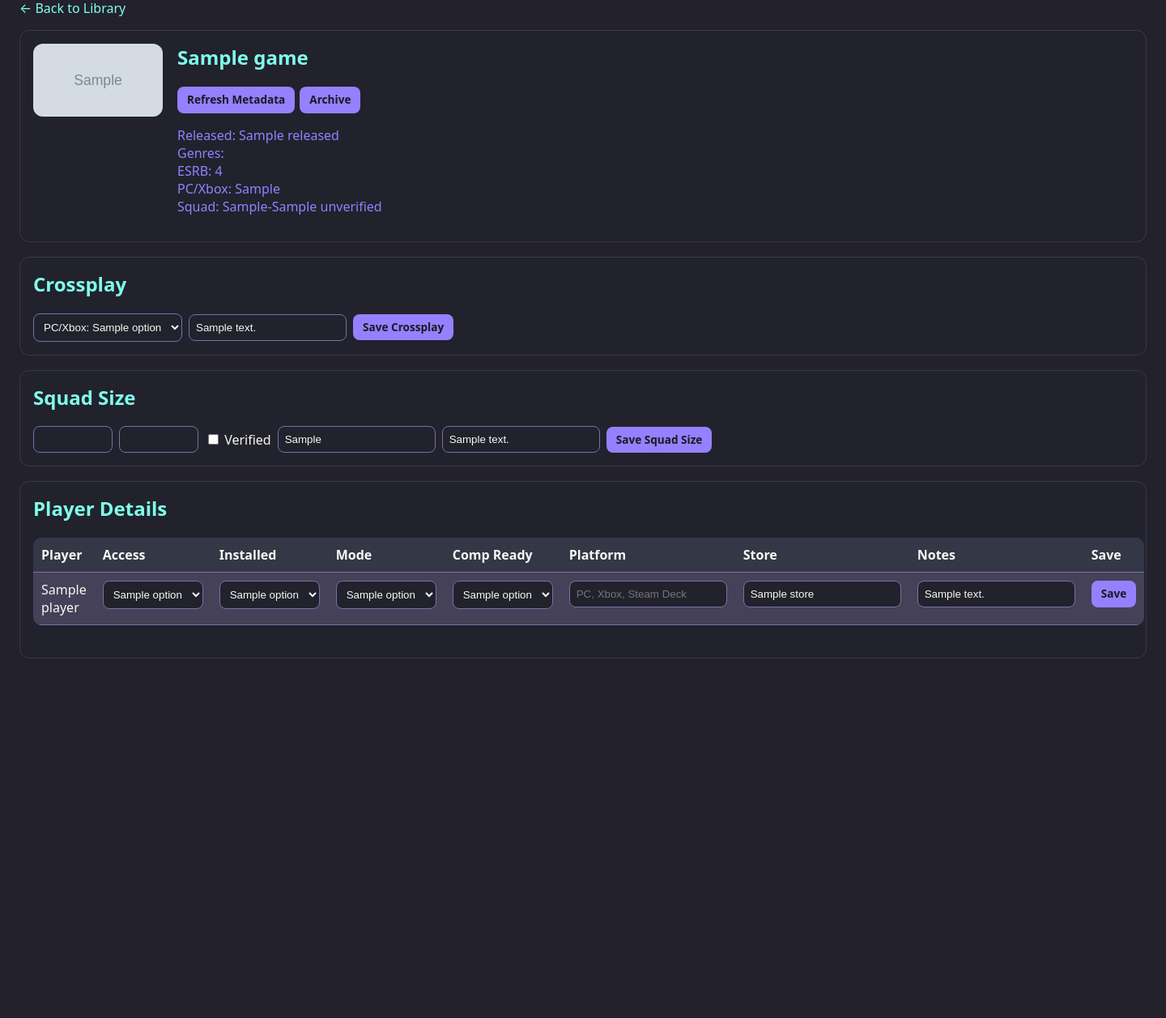
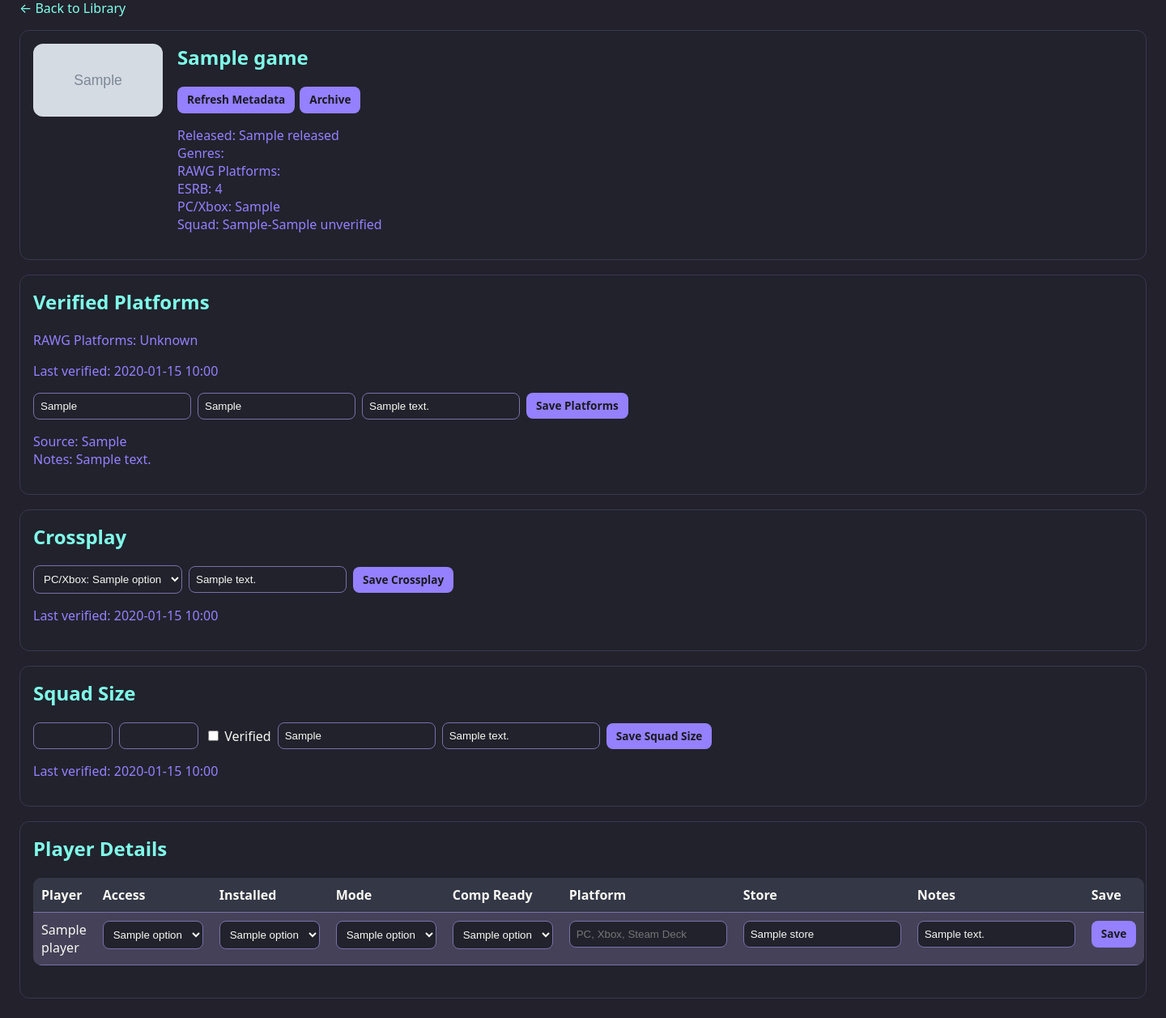
Before and after one commit to Lukefilewalker/SquadSync, a FastAPI app: template app/templates/game_detail.html in a window 1440 px wide. Shown: the part 197-1454 px from the top of the page at 81% size. Before the commit the page ends 1010 px from the top, so only its background shows below. Run offline with FastAPI, Linux system fonts and the light colour scheme; the template is opened without the code that fills it: most values are stand-ins (such as "Sample title", 1, 10 or a date in 2020); grey boxes marked "Sample" are stand-in pictures.

Commit message:
Add verified game metadata workflow and platform overrides

```diff
--- a/app/main.py
+++ b/app/main.py
@@ -85,6 +85,16 @@ def init_db():
         add_column_if_missing(conn, "games", "stores", "TEXT DEFAULT ''")
         add_column_if_missing(conn, "games", "rawg_tags", "TEXT DEFAULT ''")
         add_column_if_missing(conn, "games", "esrb_rating", "TEXT DEFAULT ''")
+        # SquadSync platform overrides.
+        # RAWG can be stale, so these fields let us record platforms
+        # that our group has personally verified.
+        add_column_if_missing(conn, "games", "platforms_verified", "TEXT DEFAULT ''")
+        add_column_if_missing(conn, "games", "platforms_source", "TEXT DEFAULT ''")
+        add_column_if_missing(conn, "games", "platforms_notes", "TEXT DEFAULT ''")
+        # Verification timestamps for SquadSync-maintained game facts.
+        add_column_if_missing(conn, "games", "platforms_verified_at", "TEXT DEFAULT ''")
+        add_column_if_missing(conn, "games", "crossplay_verified_at", "TEXT DEFAULT ''")
+        add_column_if_missing(conn, "games", "squad_verified_at", "TEXT DEFAULT ''")
         add_column_if_missing(conn, "games", "archived", "INTEGER DEFAULT 0")
         add_column_if_missing(conn, "games", "squad_min", "INTEGER DEFAULT 1")
         add_column_if_missing(conn, "games", "squad_max", "INTEGER DEFAULT 4")
@@ -116,6 +126,16 @@ def format_list(value):
         for item in value.split(",")
         if item.strip()
     )
+
+def display_platforms(game):
+    # Prefer SquadSync verified platforms when present.
+    # Fall back to RAWG platforms when we do not have a local override.
+    verified = game["platforms_verified"] if "platforms_verified" in game.keys() else ""
+
+    if verified:
+        return verified
+
+    return game["platforms"] or ""
 
 @app.on_event("startup")
 def startup():
@@ -430,6 +450,7 @@ def games(request: Request):
                 "mode_options": MODE_OPTIONS,
                 "competitive_ready_options": COMPETITIVE_READY_OPTIONS,
                 "format_list": format_list,
+                "display_platforms": display_platforms,
             },
         )
 
@@ -459,6 +480,7 @@ def game_detail(request: Request, game_id: int):
                 "mode_options": MODE_OPTIONS,
                 "competitive_ready_options": COMPETITIVE_READY_OPTIONS,
                 "format_list": format_list,
+                "display_platforms": display_platforms,
             },
         )
 
@@ -592,14 +614,51 @@ def update_game_crossplay(
             """
             UPDATE games
             SET pc_xbox_crossplay = ?,
-                crossplay_notes = ?
+                crossplay_notes = ?,
+                crossplay_verified_at = ?
             WHERE id = ?
             """,
-            (pc_xbox_crossplay, crossplay_notes.strip(), game_id),
+            (
+                pc_xbox_crossplay,
+                crossplay_notes.strip(),
+                datetime.now().isoformat(timespec="seconds"),
+                game_id
+            ),
         )
         conn.commit()
 
-    return RedirectResponse("/games", status_code=303)
+    return RedirectResponse(f"/games/{game_id}", status_code=303)
+
+@app.post("/game-platforms/update")
+def update_game_platforms(
+    game_id: int = Form(...),
+    platforms_verified: str = Form(""),
+    platforms_source: str = Form(""),
+    platforms_notes: str = Form(""),
+):
+    # Store verified platform data separately from RAWG metadata.
+    # This lets SquadSync correct stale third-party data without deleting it.
+    with db() as conn:
+        conn.execute(
+            """
+            UPDATE games
+            SET platforms_verified = ?,
+                platforms_source = ?,
+                platforms_notes = ?,
+                platforms_verified_at = ?
+            WHERE id = ?
+            """,
+            (
+                platforms_verified.strip(),
+                platforms_source.strip(),
+                platforms_notes.strip(),
+                datetime.now().isoformat(timespec="seconds"),
+                game_id,
+            ),
+        )
+        conn.commit()
+
+    return RedirectResponse(f"/games/{game_id}", status_code=303)
 
 @app.post("/game-squad/update")
 def update_game_squad(
@@ -626,7 +685,8 @@ def update_game_squad(
                 squad_max = ?,
                 squad_verified = ?,
                 squad_source = ?,
-                squad_notes = ?
+                squad_notes = ?,
+                squad_verified_at = ?
             WHERE id = ?
             """,
             (
@@ -635,12 +695,13 @@ def update_game_squad(
                 squad_verified,
                 squad_source.strip(),
                 squad_notes.strip(),
+                datetime.now().isoformat(timespec="seconds"),
                 game_id,
             ),
         )
         conn.commit()
 
-    return RedirectResponse("/games", status_code=303)
+    return RedirectResponse(f"/games/{game_id}", status_code=303)
 
 @app.post("/player-game/update")
 def update_player_game(
--- a/app/templates/game_detail.html
+++ b/app/templates/game_detail.html
@@ -1,12 +1,15 @@
 {% extends "base.html" %}
 {% block content %}
 
+<!-- Back link to the main game library. -->
 <p>
     <a href="/games">← Back to Library</a>
 </p>
 
+<!-- Main game summary card. -->
 <div class="card">
     <div class="game-library-card">
+
         {% if row.game.background_image %}
             <img src="{{ row.game.background_image }}"
                  alt="{{ row.game.title }} cover art"
@@ -16,6 +19,7 @@
         <div class="game-library-info">
             <h2>{{ row.game.title }}</h2>
 
+            <!-- Metadata and archive actions. -->
             <div class="action-row">
                 <form method="post" action="/games/{{ row.game.id }}/fetch-metadata">
                     <button type="submit">Refresh Metadata</button>
@@ -29,6 +33,7 @@
                 </form>
             </div>
 
+            <!-- Read-only game metadata. RAWG data is imported, verified data is our override. -->
             <p class="small">
                 {% if row.game.released %}
                     Released: {{ row.game.released }}<br>
@@ -38,8 +43,12 @@
                     Genres: {{ format_list(row.game.genres) }}<br>
                 {% endif %}
 
-                {% if row.game.platforms %}
-                    Platforms: {{ format_list(row.game.platforms) }}<br>
+                {% if display_platforms(row.game) %}
+                    Platforms: {{ format_list(display_platforms(row.game)) }}<br>
+                {% endif %}
+
+                {% if row.game.platforms_verified %}
+                    RAWG Platforms: {{ format_list(row.game.platforms) }}<br>
                 {% endif %}
 
                 {% if row.game.developers %}
@@ -74,6 +83,52 @@
     </div>
 </div>
 
+<!-- Platform override section. This corrects stale RAWG platform metadata. -->
+<div class="card">
+    <h2>Verified Platforms</h2>
+
+    <p class="small">
+        RAWG Platforms:
+        {{ format_list(row.game.platforms) or "Unknown" }}
+    </p>
+    {% if row.game.platforms_verified_at %}
+    <p class="small">
+        Last verified:
+        {{ row.game.platforms_verified_at[:16].replace("T", " ") }}
+    </p>
+    {% endif %}
+    <form class="inline" method="post" action="/game-platforms/update">
+        <input type="hidden" name="game_id" value="{{ row.game.id }}">
+
+        <input name="platforms_verified"
+               value="{{ row.game.platforms_verified }}"
+               placeholder="PC, Xbox Series S/X, PlayStation 5">
+
+        <input name="platforms_source"
+               value="{{ row.game.platforms_source }}"
+               placeholder="Source">
+
+        <input name="platforms_notes"
+               value="{{ row.game.platforms_notes }}"
+               placeholder="Platform notes">
+
+        <button type="submit">Save Platforms</button>
+    </form>
+
+    {% if row.game.platforms_source or row.game.platforms_notes %}
+        <p class="small">
+            {% if row.game.platforms_source %}
+                Source: {{ row.game.platforms_source }}<br>
+            {% endif %}
+
+            {% if row.game.platforms_notes %}
+                Notes: {{ row.game.platforms_notes }}
+            {% endif %}
+        </p>
+    {% endif %}
+</div>
+
+<!-- Crossplay override section. -->
 <div class="card">
     <h2>Crossplay</h2>
 
@@ -94,8 +149,15 @@
 
         <button type="submit">Save Crossplay</button>
     </form>
+    {% if row.game.crossplay_verified_at %}
+    <p class="small">
+        Last verified:
+        {{ row.game.crossplay_verified_at[:16].replace("T", " ") }}
+    </p>
+{% endif %}
 </div>
 
+<!-- Squad size override section. -->
 <div class="card">
     <h2>Squad Size</h2>
 
@@ -132,8 +194,15 @@
 
         <button type="submit">Save Squad Size</button>
     </form>
+    {% if row.game.squad_verified_at %}
+    <p class="small">
+        Last verified:
+        {{ row.game.squad_verified_at[:16].replace("T", " ") }}
+    </p>
+{% endif %}
 </div>
 
+<!-- Per-player game ownership and readiness table. -->
 <div class="card">
     <h2>Player Details</h2>
 
--- a/app/templates/games.html
+++ b/app/templates/games.html
@@ -84,8 +84,8 @@
                 <br>
             {% endif %}
 
-            {% if row.game.platforms %}
-                Platforms: {{ format_list(row.game.platforms) }}
+            {% if display_platforms(row.game) %}
+                Platforms: {{ format_list(display_platforms(row.game)) }}
                 <br>
             {% endif %}
 
```
